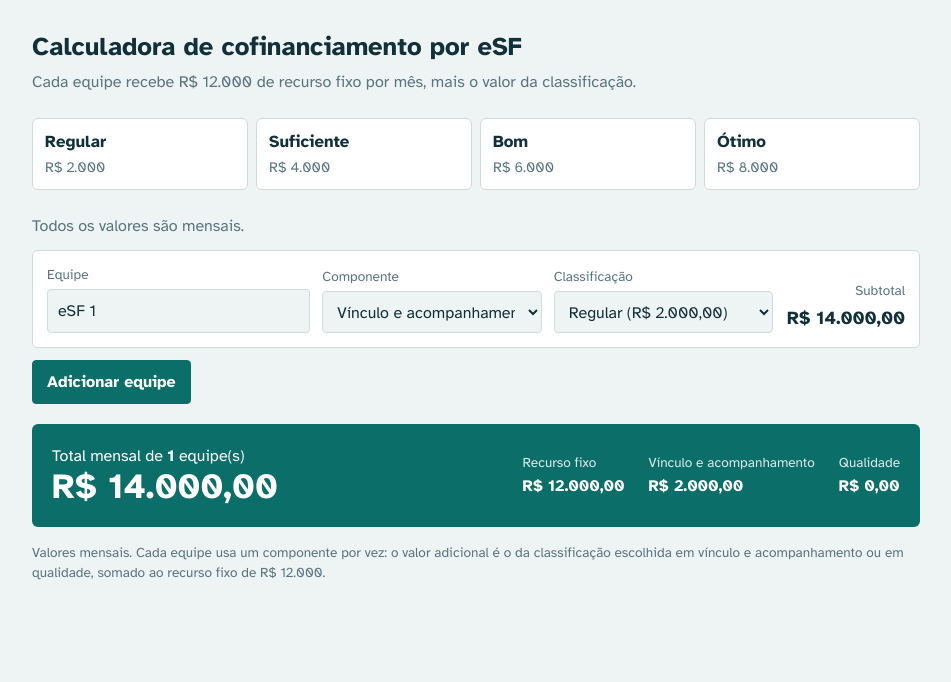
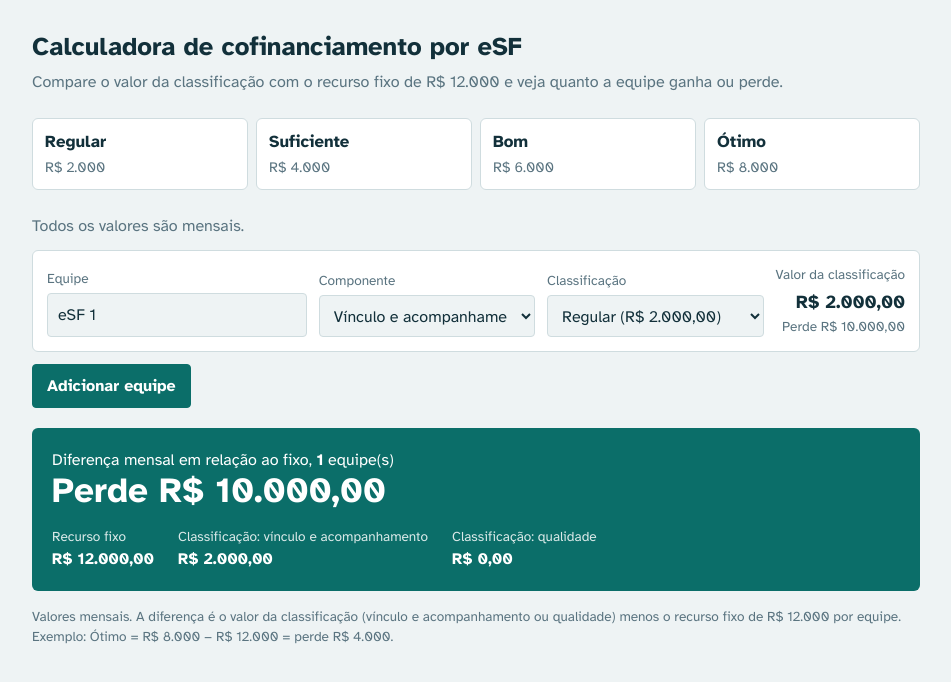
Before and after one commit to MichaelWillysilva/calculadora-esf, a plain HTML site: page index.html in a window 1280 px wide. Shown: the whole page, without its empty margins (164-1115 px from the left). Drawn offline with Linux system fonts and the light colour scheme.

Commit message:
Add files via upload

```diff
--- a/index.html
+++ b/index.html
@@ -32,6 +32,7 @@ button.link{border:0;background:none;color:var(--muted);text-decoration:underlin
 .total .big{font-size:2.2rem;font-weight:700;line-height:1.1}
 .break{display:flex;gap:24px;flex-wrap:wrap}
 .break span{display:block;font-size:.85rem;opacity:.85}
+.dif{display:block;font-size:.85rem;color:var(--muted)}
 .note{color:var(--muted);font-size:.85rem;margin-top:16px}
 @media(max-width:700px){.rules{grid-template-columns:repeat(2,1fr)}.team{grid-template-columns:1fr 1fr}.team>div:first-child{grid-column:1/-1}.sub-total{text-align:left}}
 </style>
@@ -39,7 +40,7 @@ button.link{border:0;background:none;color:var(--muted);text-decoration:underlin
 <body>
 <main>
   <h1>Calculadora de cofinanciamento por eSF</h1>
-  <p class="sub">Cada equipe recebe R$ 12.000 de recurso fixo por mês, mais o valor da classificação.</p>
+  <p class="sub">Compare o valor da classificação com o recurso fixo de R$ 12.000 e veja quanto a equipe ganha ou perde.</p>
 
   <div class="rules" aria-label="Valores por classificação">
     <div><b>Regular</b><span>R$ 2.000</span></div>
@@ -54,16 +55,16 @@ button.link{border:0;background:none;color:var(--muted);text-decoration:underlin
 
   <section class="total" aria-live="polite">
     <div>
-      <span>Total mensal de <b id="count">1</b> equipe(s)</span>
+      <span>Diferença mensal em relação ao fixo, <b id="count">1</b> equipe(s)</span>
       <div class="big" id="grand">R$ 0,00</div>
     </div>
     <div class="break">
       <div><span>Recurso fixo</span><b id="tFixo"></b></div>
-      <div><span>Vínculo e acompanhamento</span><b id="tVin"></b></div>
-      <div><span>Qualidade</span><b id="tQual"></b></div>
+      <div><span>Classificação: vínculo e acompanhamento</span><b id="tVin"></b></div>
+      <div><span>Classificação: qualidade</span><b id="tQual"></b></div>
     </div>
   </section>
-  <p class="note">Valores mensais. Cada equipe usa um componente por vez: o valor adicional é o da classificação escolhida em vínculo e acompanhamento ou em qualidade, somado ao recurso fixo de R$ 12.000.</p>
+  <p class="note">Valores mensais. A diferença é o valor da classificação (vínculo e acompanhamento ou qualidade) menos o recurso fixo de R$ 12.000 por equipe. Exemplo: Ótimo = R$ 8.000 − R$ 12.000 = perde R$ 4.000.</p>
 </main>
 
 <script>
@@ -72,7 +73,8 @@ const NIVEIS = [["Regular",2000],["Suficiente",4000],["Bom",6000],["Ótimo",8000
 const brl = v => v.toLocaleString("pt-BR",{style:"currency",currency:"BRL"});
 let teams = [{nome:"eSF 1",comp:0,nivel:0}];
 const incFixo = () => true;
-const sub = t => (incFixo()?FIXO:0) + NIVEIS[t.nivel][1];
+const sub = t => NIVEIS[t.nivel][1];
+const dif = d => d<0 ? "Perde "+brl(-d) : d>0 ? "Ganha "+brl(d) : "Sem diferença";
 
 const opts = sel => NIVEIS.map((n,i)=>`<option value="${i}"${i===sel?" selected":""}>${n[0]} (${brl(n[1])})</option>`).join("");
 const esc = s => s.replace(/[&<>"]/g,c=>({"&":"&amp;","<":"&lt;",">":"&gt;",'"':"&quot;"}[c]));
@@ -84,7 +86,7 @@ function render(){
       <div><label for="n${i}">Equipe</label><input id="n${i}" value="${esc(t.nome)}" data-i="${i}" data-k="nome"></div>
       <div><label for="c${i}">Componente</label><select id="c${i}" data-i="${i}" data-k="comp"><option value="0"${t.comp===0?" selected":""}>Vínculo e acompanhamento</option><option value="1"${t.comp===1?" selected":""}>Qualidade</option></select></div>
       <div><label for="l${i}">Classificação</label><select id="l${i}" data-i="${i}" data-k="nivel">${opts(t.nivel)}</select></div>
-      <div class="sub-total"><label>Subtotal</label><strong>${brl(sub(t))}</strong></div>
+      <div class="sub-total"><label>Valor da classificação</label><strong>${brl(sub(t))}</strong><small class="dif">${dif(sub(t)-FIXO)}</small></div>
       ${teams.length>1?`<div class="row-actions"><span></span><button class="link" data-rm="${i}">Remover equipe</button></div>`:""}
     </div>`).join("");
   totals();
@@ -95,10 +97,10 @@ function totals(){
   const vin = soma(0), qual = soma(1);
   const fixo = incFixo()?FIXO*n:0;
   document.getElementById("count").textContent = n;
-  document.getElementById("tFixo").textContent = brl(fixo);
   document.getElementById("tVin").textContent = brl(vin);
   document.getElementById("tQual").textContent = brl(qual);
-  document.getElementById("grand").textContent = brl(fixo+vin+qual);
+  document.getElementById("tFixo").textContent = brl(fixo);
+  document.getElementById("grand").textContent = dif(vin+qual-fixo);
 }
 document.getElementById("teams").addEventListener("input",e=>{
   const i=e.target.dataset.i,k=e.target.dataset.k; if(i===undefined) return;
```
